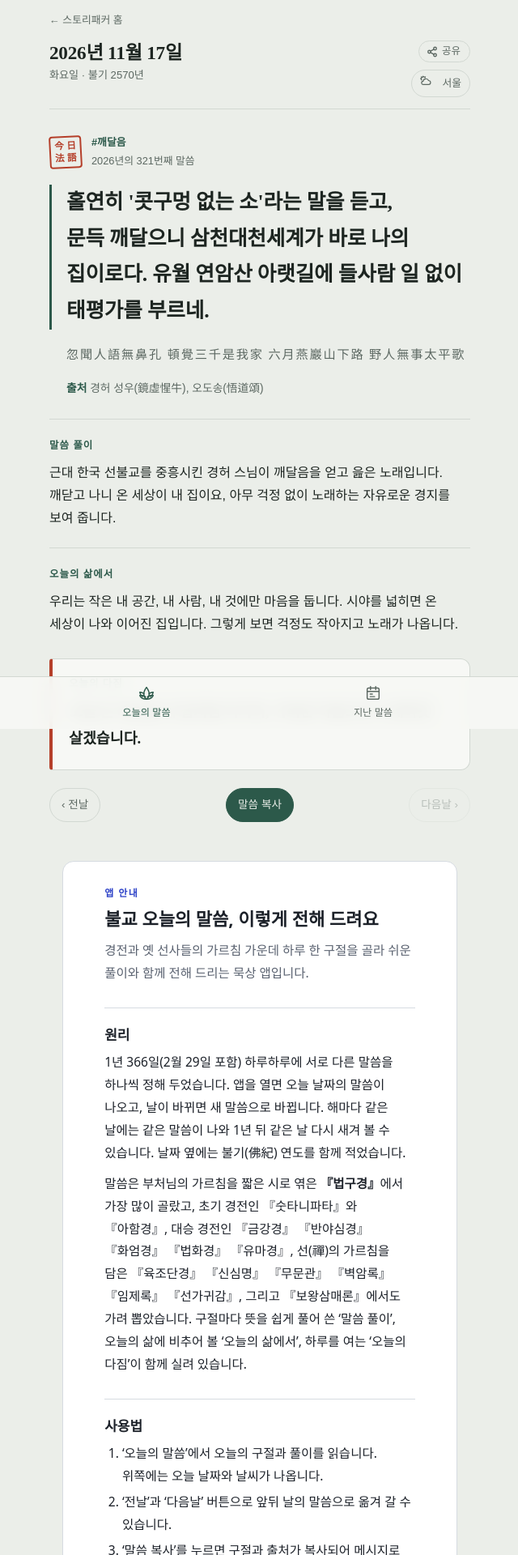
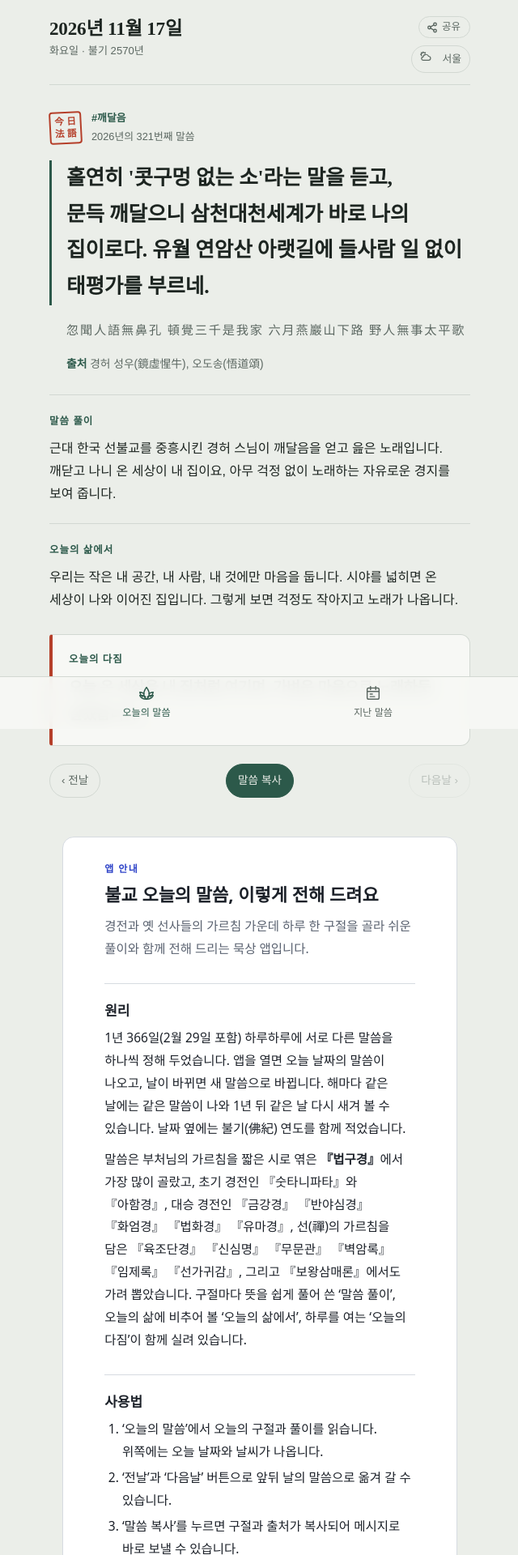
Before and after one commit to storypacker/intro, a Jekyll site: the page apps/buddha/index.html, which Jekyll copies as it is, in a window 1280 px wide. Shown: the top 1920 px of the page at 81% size, without its empty margins (319-959 px from the left). Built offline with Jekyll 4.4.1, drawn with Linux system fonts in a browser that asks for light colours; some web fonts are replaced.

Commit message:
Add files via upload

```diff
--- a/apps/buddha/index.html
+++ b/apps/buddha/index.html
@@ -163,9 +163,6 @@ a{color:var(--accent)}
 .credit{margin:-16px 0 0;text-align:center;font-size:.78rem}
 .credit a{color:var(--muted);text-decoration:none;letter-spacing:.02em}
 .credit a:hover{color:var(--ink);text-decoration:underline}
-.home{display:inline-block;margin-top:calc(14px + env(safe-area-inset-top));font-size:.8rem;color:var(--muted);text-decoration:none}
-.home:hover{color:var(--accent)}
-.home + .top{padding-top:12px}
 @media (prefers-reduced-motion: reduce){*{transition:none!important}}
 @media (max-width:380px){.wrap{padding-left:16px;padding-right:16px}.date{font-size:1.25rem}}
 </style>
@@ -173,7 +170,6 @@ a{color:var(--accent)}
 </head>
 <body>
 <div class="wrap">
-  <a class="home" href="../../index.html">← 스토리패커 홈</a>
   <header class="top">
     <div>
       <div class="date" id="todayDate">2026년 11월 7일</div>
```
